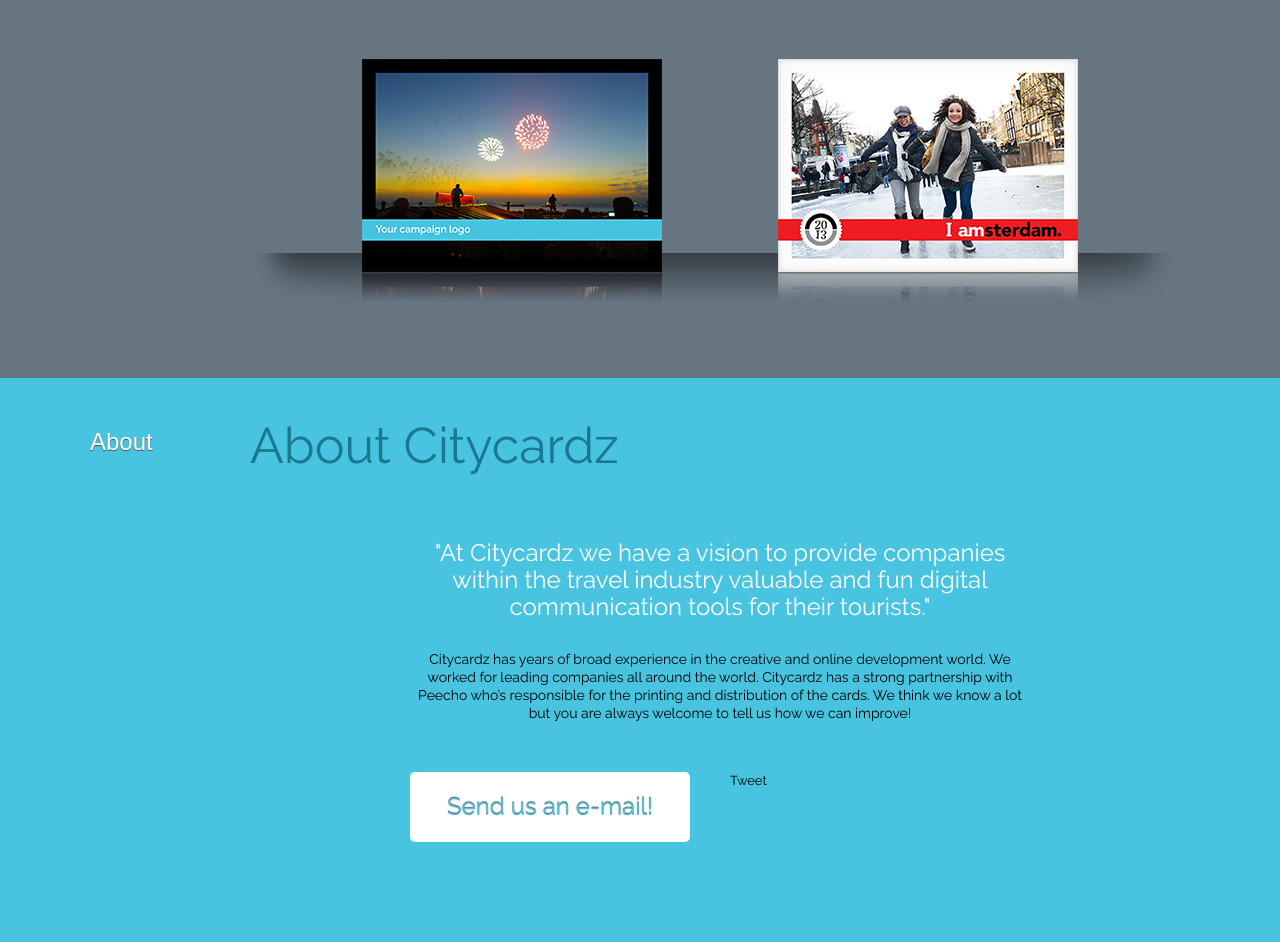
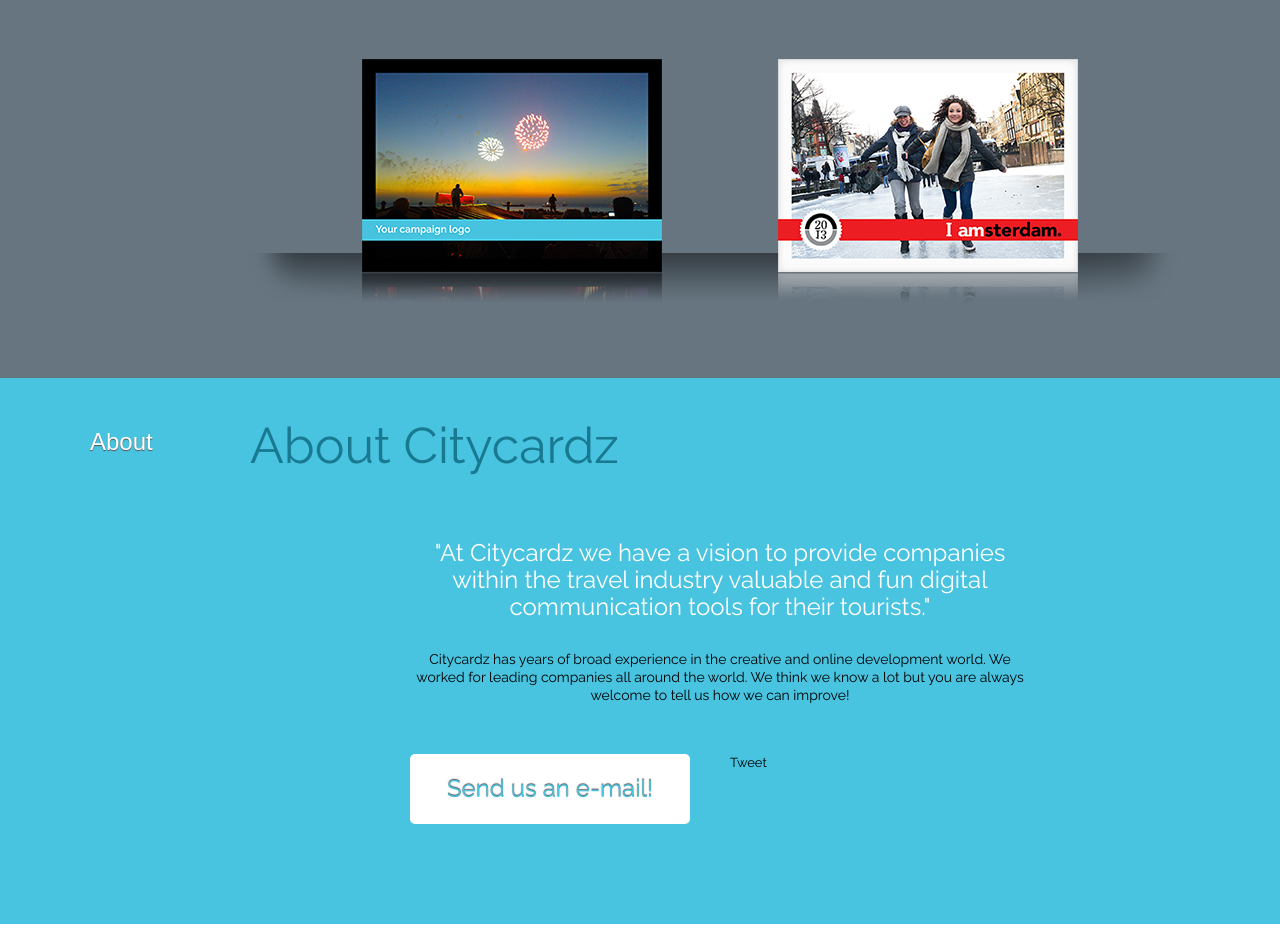
Before and after one commit to changer/citycardz, a plain HTML site: page index.html in a window 1280 px wide. Shown: the part 2836-3778 px from the top of the page. Drawn offline with Linux system fonts and the light colour scheme; a web font is replaced by a local one.

Commit message:
remove peecho

```diff
--- a/index.html
+++ b/index.html
@@ -208,7 +208,7 @@
 								"At Citycardz we have a vision to provide companies within the travel industry valuable and fun digital communication tools for their tourists."
 							</h3>
 							<p>
-								Citycardz has years of broad experience in the creative and online development world. We worked for leading companies all around the world. Citycardz has a strong partnership with Peecho who’s responsible for the printing and distribution of the cards.
+								Citycardz has years of broad experience in the creative and online development world. We worked for leading companies all around the world.
 								We think we know a lot but you are always welcome to tell us how we can improve!
 							</p>
 							<div class="row buttons">
```
